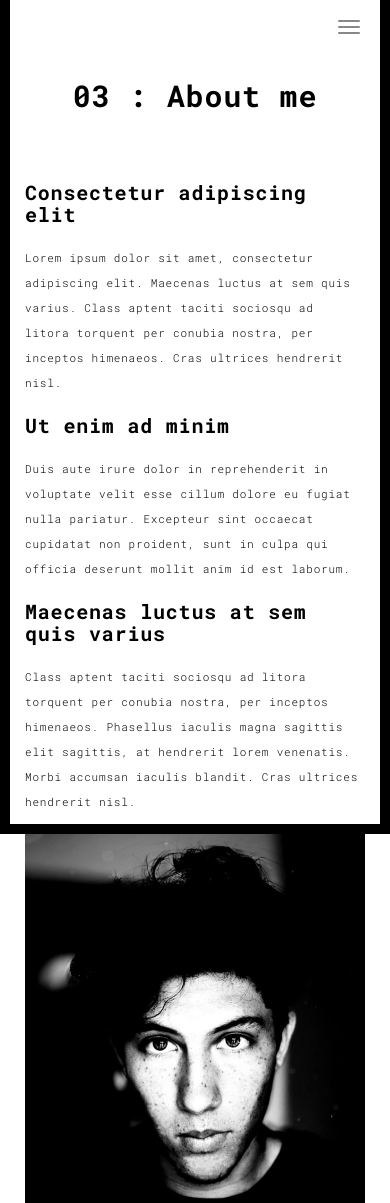
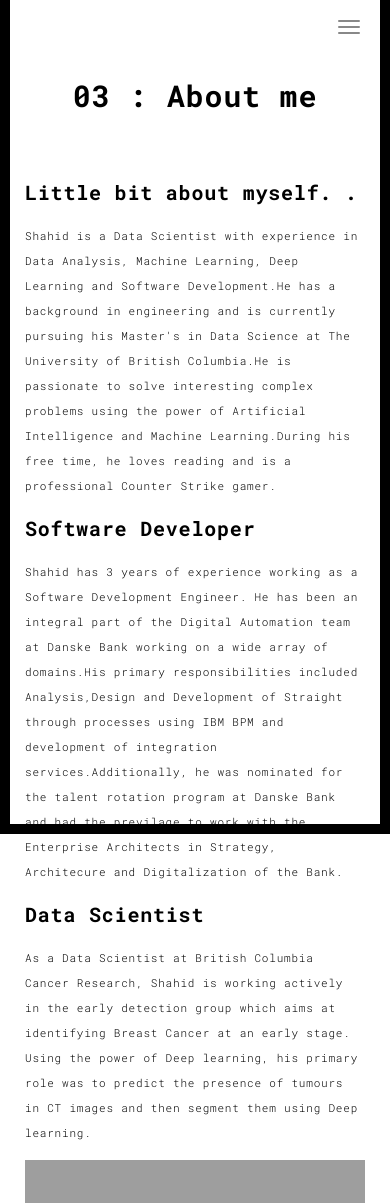
Before and after one commit to shahidhj/Portfolio-Website, a Flask app: page /about.html in a window 390 px wide. Shown: the part 10-1213 px from the top of the page. Run offline with Flask 2, Linux system fonts and the light colour scheme; some libraries are stand-ins or nearby versions; grey boxes are pictures that could not be loaded.

Commit message:
Updated aboutme.html

```diff
--- a/templates/about.html
+++ b/templates/about.html
@@ -60,21 +60,25 @@
           <div class="row">
             <div class="col-md-10 col-md-offset-1">
               <div class="row">
-                <div class="col-xs-12 col-md-6">
-                  <h3>Consectetur adipiscing elit</h3>
-                  <p>Lorem ipsum dolor sit amet, consectetur adipiscing elit. Maecenas luctus at sem quis varius.
-                  Class aptent taciti sociosqu ad litora torquent per conubia nostra, per inceptos himenaeos. Cras ultrices hendrerit nisl.</p>
-                  <h3>Ut enim ad minim </h3>
-                  <p>Duis aute irure dolor in reprehenderit in voluptate velit esse
-                  cillum dolore eu fugiat nulla pariatur. Excepteur sint occaecat cupidatat non
-                  proident, sunt in culpa qui officia deserunt mollit anim id est laborum.
-                  <h3>Maecenas luctus at sem quis varius</h3>
-                  <p>
-                  Class aptent taciti sociosqu ad litora torquent per conubia nostra, per inceptos himenaeos. Phasellus iaculis magna sagittis elit sagittis, at hendrerit lorem venenatis. Morbi accumsan iaculis blandit. Cras ultrices hendrerit nisl.</p>
+                <div class="col-xs-12 col-md-8">
+                  <h3>Little bit about myself. . </h3>
+                  <p>Shahid is a Data Scientist with experience in Data Analysis, Machine Learning, Deep Learning and Software Development.He has a background in
+                  engineering and is currently pursuing his Master's in Data Science at The University of British Columbia.He is passionate to solve interesting complex problems
+                  using the power of Artificial Intelligence and Machine Learning.During his free time, he loves reading and is a professional Counter Strike gamer.</p>
+                  <h3>Software Developer </h3>
+                  <p>Shahid has 3 years of experience working as a Software Development Engineer. He has been an integral part of the Digital Automation team at Danske Bank
+                  working on a wide array of domains.His primary responsibilities included Analysis,Design and Development of Straight through processes using IBM BPM and
+                  development of integration services.Additionally, he was nominated for the talent rotation program at Danske Bank and had the previlage to work with the
+                  Enterprise Architects in Strategy, Architecure and Digitalization of the Bank.</p>
+                  <h3>Data Scientist</h3>
+                  <p>As a Data Scientist at British Columbia Cancer Research, Shahid is working actively in the early detection group which aims at identifying Breast Cancer
+                    at an early stage. Using the power of Deep learning, his primary role was to predict the presence of tumours in CT images and then segment them using
+                    Deep learning.</p>
                 </div>
-                <div class="col-xs-12 col-md-6">
-                  <img src="./static/assets/images/profil.jpg" class="img-responsive" alt="">
+                <div class="col-xs-12 col-md-4">
+                  <img src="./static/assets/images/profile.jpg" class="img-responsive" alt="">
                 </div>
+
               </div>
             </div>
           </div>
```
Also changed, not shown: 1 other file.
